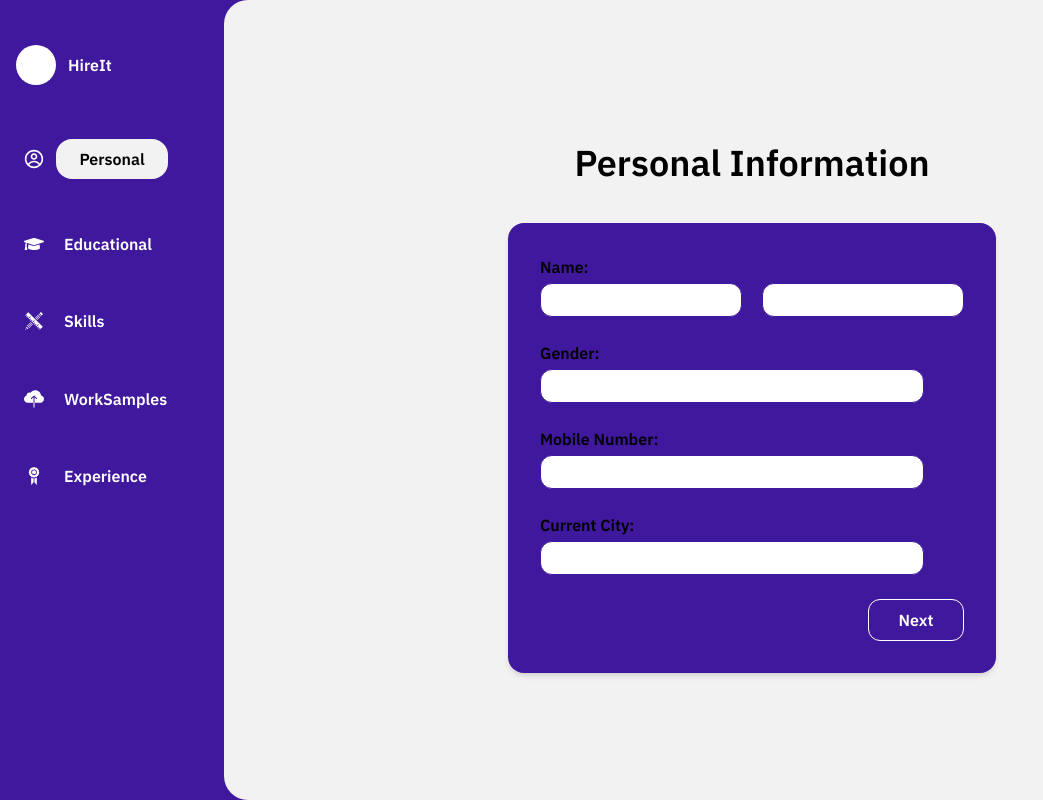
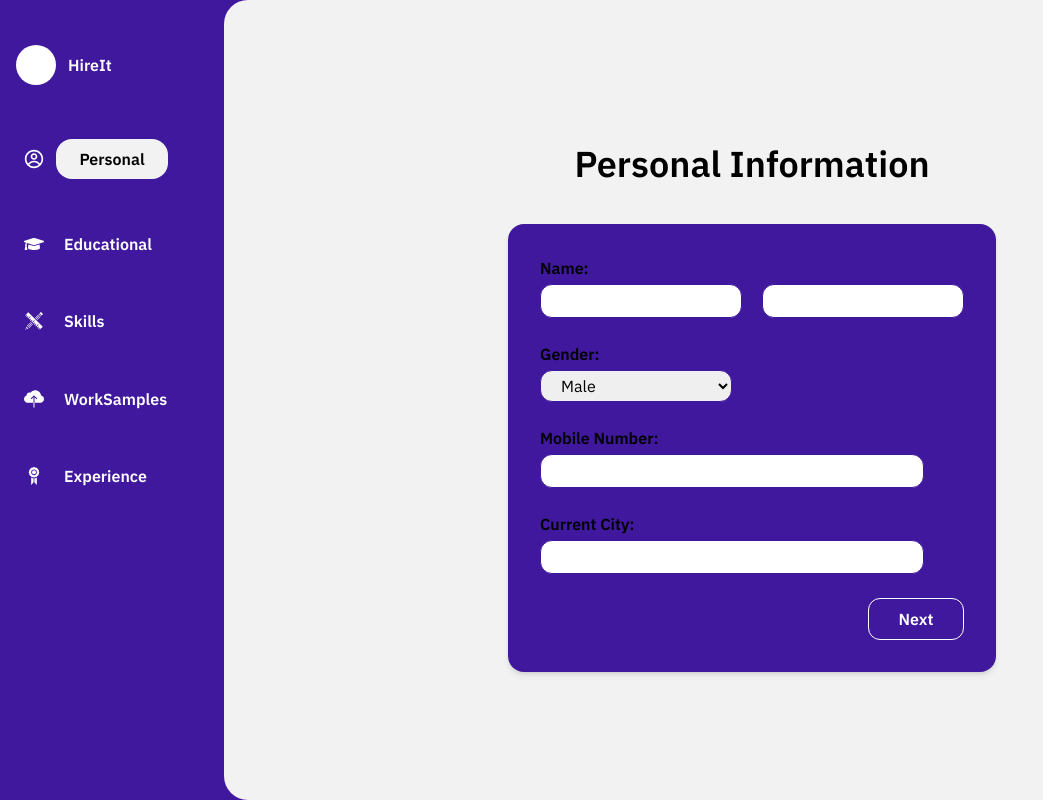
Before and after one commit to AvishJ03/SIH-2022, a React (Create React App) app in the folder client/: page /studentprofile in a window 1280 px wide. Shown: the whole page, without its empty margins (0-1043 px from the left). Built offline with nearby package versions, Linux system fonts and the light colour scheme.

Commit message:
student personal info patch

```diff
--- a/client/src/App.js
+++ b/client/src/App.js
@@ -2,6 +2,7 @@ import React from "react";
 import { Login, StudentSignUp, SignupCompany } from "./pages/Authentication/index";
 import { ApplicationCompany, CompanyDashboard, CompanyInformation, CompanyPostVacancy } from "./pages/Company/index";
 import { ApplicationStud, Dashboard, Edit, EducationInfo, JobDetails, SearchJob, Skills, StudentProfile, WorkSamples } from "./pages/Student/index"
+import Experience from './pages/Student/Experience';
 import Home from "./pages/Home";
 import { Routes, Route } from "react-router-dom";
 
@@ -27,6 +28,7 @@ function App() {
         <Route path="/skills" element={<Skills />} />
         <Route path="/studentprofile" element={<StudentProfile />} />
         <Route path="/worksamples" element={<WorkSamples />} />
+        <Route path="/experience" element={<Experience />} />
       </Routes>
 
     </div>
--- a/client/src/components/StudInfoSidebar.js
+++ b/client/src/components/StudInfoSidebar.js
@@ -17,12 +17,12 @@ const StudInfoSidebar = ({ selected }) => {
 
   };
   const links = {
-    Personal: "studentprofile",
+    Personal: "/studentprofile",
 
-    Educational: "educationinfo",
-    Skills: "skills",
-    WorkSamples: "worksamples",
-    Experience: "",
+    Educational: "/educationinfo",
+    Skills: "/skills",
+    WorkSamples: "/worksamples",
+    Experience: "/experience",
 
   };
   return (
@@ -54,7 +54,7 @@ const StudInfoSidebar = ({ selected }) => {
                 className="flex justify-start mt-2 items-center ml-2 px-2 "
               >
                 {navs[key]}
-                <a jhref={links[key]} className=" text-white text-base font-bold ml-5">
+                <a href={links[key]} className=" text-white text-base font-bold ml-5">
                   {key}
                 </a>
               </div>
--- a/client/src/pages/Company/CompanyPostVacancy.js
+++ b/client/src/pages/Company/CompanyPostVacancy.js
@@ -58,8 +58,8 @@ const CompanyPostVacancy = () => {
         location: location,
         duration: duration,
       };
-      console.log(localStorage);
-      console.log(data);
+      // console.log(localStorage);
+      // console.log(data);
       const response = await axios.post(`${url}/jobs`, data, {
         headers: {
           Authorization: `Bearer ${localStorage.getItem("token")}`,
--- a/client/src/pages/Student/StudentProfile.js
+++ b/client/src/pages/Student/StudentProfile.js
@@ -1,6 +1,67 @@
 import StudInfoSidebar from "../../components/StudInfoSidebar";
+import { useState ,useEffect} from "react";
+import axios from "axios";
 
 const StudentProfile = () => {
+
+    const url = "http://localhost:5000";
+    const [firstName, setFirstName] = useState("");
+    const [lastName, setLastName] = useState("");
+    const [gender, setGender] = useState("");
+    const [mobileNo, setMobileNo] = useState("");
+    const [currentCity, setCurrentCity] = useState("");
+
+    const handlefNameChange = (e) => {
+        setFirstName(e.target.value);
+      };
+      const handlelNameChange = (e) => {
+        setLastName(e.target.value);
+      };
+      const handleGenderChange = (e) => {
+        setGender(e.target.value);
+      };
+      const handleNoChange = (e) => {
+        setMobileNo(e.target.value);
+      };
+      const handleCityChange = (e) => {
+        setCurrentCity(e.target.value);
+      };
+
+      const handleSubmit = async (e) =>
+      {
+        e.preventDefault();
+        try{
+            const data = {
+                firstName: firstName,
+                lastName: lastName,
+                gender: gender,
+                mobileNo: mobileNo,
+                currentCity: currentCity,
+              };
+
+              const response = await axios.patch(`${url}/students/self`, data, {
+                headers: {
+                  "Authorization": `Bearer ${localStorage.getItem("token")}`,
+                  "Content-type": "application/json",
+                },
+              });
+              console.log(response.data);
+              console.log(localStorage.getItem('userType'));
+
+            //   setFirstName
+
+              alert("Details Added");
+
+        }
+        catch (error) {
+            alert("Error occured");
+            console.log(error.message);
+
+        }
+      }
+
+
+
   return (
     <div className='bg-purple w-full h-screen flex font-main'>
         <StudInfoSidebar selected={`Personal`} />
@@ -13,30 +74,37 @@ const StudentProfile = () => {
                             <label className="mb-1 font-bold">Name:</label>
                             <div className="flex flex-row">
                                 {/* <input type='text' name="title" placeholder="Mr/Ms" className="rounded-xl border-purple w-10 border-none focus:border-white" /> */}
-                                <input type='text' name='fname' className="rounded-xl border border-purple w-56 p-1" />
-                                <input type='text' name='lname' className="rounded-xl border border-purple w-56 p-1 ml-5" />
+                                <input type='text' name='firstName' className="rounded-xl border border-purple w-56 p-1" onChange={handlefNameChange}/>
+                                <input type='text' name='lastName' className="rounded-xl border border-purple w-56 p-1 ml-5" onChange={handlelNameChange} />
                             </div>
                         </div>
                         <div className="flex flex-col min-w-full min-h-full mb-6">
                             <label className="mb-1 font-bold text-black">Gender:</label>
                             <div className="flex flex-row flex-wrap">
-                                <input type='text' name='Gender' className="rounded-xl border border-purple w-96 p-1" />
+                            <select
+                            name="Gender"
+                            id="Gender"
+                            className="rounded-xl border border-purple w-48 focus:outline-none pl-4 py-1" onChange={handleGenderChange}>
+                                <option value={null} disabled>Selected</option>
+                                <option value="M">Male</option>
+                                <option value="F">Female</option>
+                            </select>
                             </div>
                         </div>
                         <div className="flex flex-col min-w-full min-h-full mb-6">
                             <label className="mb-1 font-bold text-black">Mobile Number:</label>
                             <div className="flex flex-row flex-wrap">
-                                <input type='text' name='mobNo' className="rounded-xl border border-purple w-96 p-1" />
+                                <input type='text' name='mobNo' className="rounded-xl border border-purple w-96 p-1" onChange={handleNoChange}/>
                             </div>
                         </div>
                         <div className="flex flex-col min-w-full min-h-full mb-6">
                             <label className="mb-1 font-bold text-black">Current City:</label>
                             <div className="flex flex-row flex-wrap">
-                                <input type='text' name='city' className="rounded-xl border border-purple w-96 p-1" />
+                                <input type='text' name='city' className="rounded-xl border border-purple w-96 p-1" onChange={handleCityChange}/>
                             </div>
                         </div>
                         <div className="flex flex-row-reverse min-w-full min-h-full mt-4">
-                            <button type="submit" className="flex-reverse align border bg-purple rounded-xl w-24 p-2 text-white font-semibold">Next</button>
+                            <button type="submit" className="flex-reverse align border bg-purple rounded-xl w-24 p-2 text-white font-semibold" onClick={handleSubmit}>Next</button>
                         </div>
                     </form>
                 </div>
```
Also changed, not shown: 1 other file (tests, documents, lock files or other folders).
